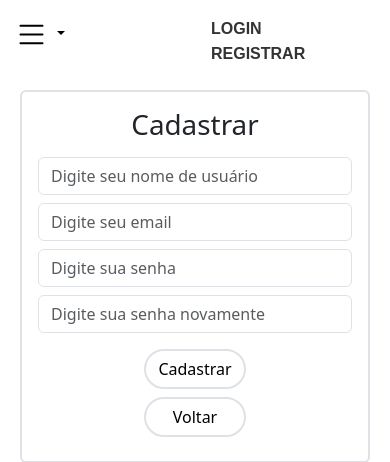
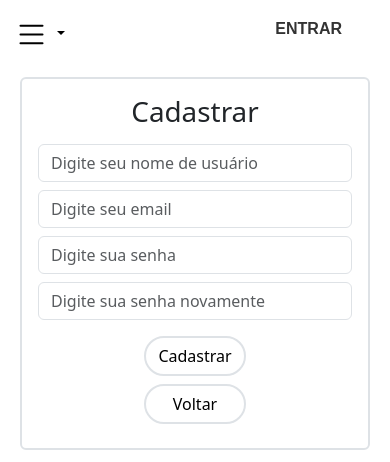
Before and after one commit to AfonsoDolmen/projeto-ecommerce, a Django app: page /register/ in a window 390 px wide. Shown: the top 462 px of the page. Run offline with Django 5.2, Linux system fonts and the light colour scheme; parts of the project's set-up code (start-up, migrations or seed data) failed here and were passed over.

Commit message:
Ajustes no header.

```diff
--- a/setup/templates/components/_header.html
+++ b/setup/templates/components/_header.html
@@ -31,8 +31,7 @@
             <div class="d-flex justify-content-end w-100 user-info-container">
                 <div class="user-info-content p-2">
                     {% if not user.is_authenticated %}
-                        <a class="mx-2 user-auth-link header-link" href="{% url 'login' %}">LOGIN</a>
-                        <a class="mx-2 user-auth-link header-link" href="{% url 'register' %}">REGISTRAR</a>
+                        <a class="mx-2 user-auth-link header-link" href="{% url 'login' %}">ENTRAR</a>
                     {% else %}
                         <div class="d-flex user-auth-container">
                             <div class="mx-3 mt-1 cart-container">
--- a/static/global/css/global.css
+++ b/static/global/css/global.css
@@ -79,4 +79,8 @@ main {
     .dropdown-menu-mobile > ul.dropdown-menu > li {
         margin: 20px 0;
     }
+
+    .user-auth-link {
+        font-size: 1em;
+    }
 }
```
